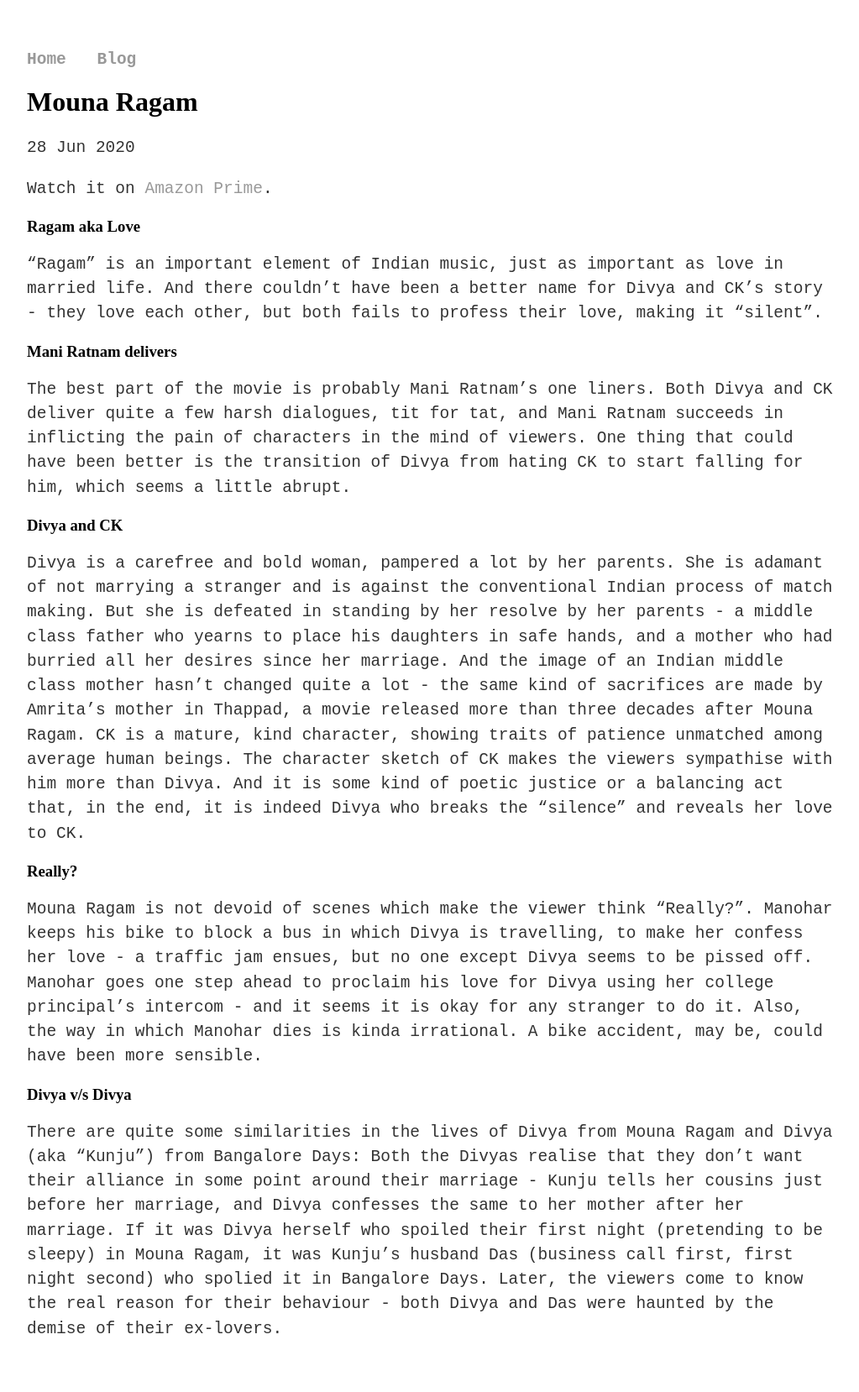
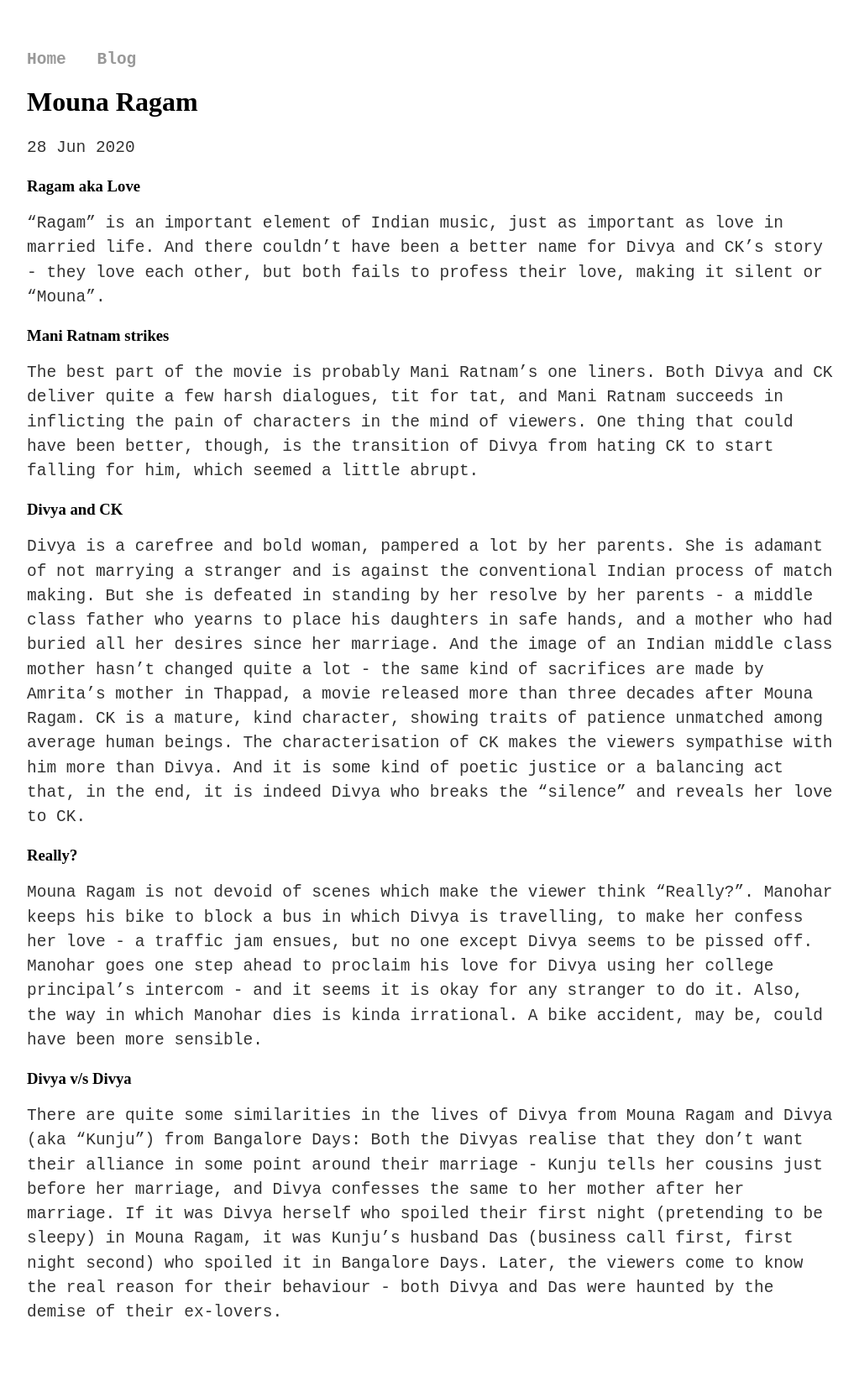
Before and after one commit to joe019/joe019.github.io, a Jekyll site: the page built from _posts/2020-06-28-mouna-ragam.md, in a window 1280 px wide. Shown: the whole page at 84% size, without its empty margins (128-1151 px from the left). Built offline with Jekyll 4.4.1, drawn with Linux system fonts in a browser that asks for light colours.

```diff
--- a/_posts/2020-06-28-mouna-ragam.md
+++ b/_posts/2020-06-28-mouna-ragam.md
@@ -3,33 +3,33 @@ layout: post
 title: "Mouna Ragam"
 date: 2020-06-28
 ---
-Watch it on [Amazon Prime](https://www.primevideo.com/detail/0KN7YBDJ8UZNMGZZ4U1PPTSRT0/).
 
 ### Ragam aka Love
-"Ragam" is an important element of Indian music, just as important as love in married life. And there  couldn't have
+"Ragam" is an important element of Indian music, just as important as love in married life. And there couldn't have
 been a better name for Divya and CK's story - they love each other, but both fails to profess their love, making it
-"silent".
+silent or "Mouna".
 
-### Mani Ratnam delivers
-The best part of the movie is probably Mani Ratnam's one liners. Both Divya and CK deliver quite a few  harsh dialogues,
+### Mani Ratnam strikes
+The best part of the movie is probably Mani Ratnam's one liners. Both Divya and CK deliver quite a few harsh dialogues,
 tit for tat, and Mani Ratnam succeeds in inflicting the pain of characters in the mind of viewers. One thing that could
-have been better is the transition of Divya from hating CK to start  falling for him, which seems a little abrupt.
+have been better, though, is the transition of Divya from hating CK to start falling for him, which seemed a little
+abrupt.
 
 ### Divya and CK
 Divya is a carefree and bold woman, pampered a lot by her parents. She is adamant of not marrying a stranger and is
 against the conventional Indian process of match making. But she is defeated in standing by her resolve by her parents -
-a middle class father who yearns to place his daughters in safe hands, and a mother who had burried all her desires
+a middle class father who yearns to place his daughters in safe hands, and a mother who had buried all her desires
 since her marriage. And the image of an Indian middle class mother hasn't changed quite a lot - the same kind of
 sacrifices are made by Amrita's mother in Thappad, a movie released more than three decades after Mouna Ragam.
-CK is a mature, kind character, showing traits of patience unmatched among average human beings. The character sketch
-of CK makes the viewers sympathise with him more than Divya. And it is some kind of  poetic justice or a balancing act
-that, in the end, it is indeed Divya who breaks the "silence" and  reveals her love to CK.
+CK is a mature, kind character, showing traits of patience unmatched among average human beings. The characterisation
+of CK makes the viewers sympathise with him more than Divya. And it is some kind of poetic justice or a balancing act
+that, in the end, it is indeed Divya who breaks the "silence" and reveals her love to CK.
 
 ### Really?
 Mouna Ragam is not devoid of scenes which make the viewer think "Really?". Manohar keeps his bike to block a bus in
 which Divya is travelling, to make her confess her love - a traffic jam ensues, but no one except Divya seems to be
 pissed off. Manohar goes one step ahead to proclaim his love for Divya using her college principal's intercom - and it
-seems it is okay for any stranger to do it. Also, the way in which Manohar dies is  kinda irrational. A bike accident,
+seems it is okay for any stranger to do it. Also, the way in which Manohar dies is kinda irrational. A bike accident,
 may be, could have been more sensible.
 
 ### Divya v/s Divya
@@ -37,5 +37,5 @@ There are quite some similarities in the lives of Divya from Mouna Ragam and Div
 Both the Divyas realise that they don't want their alliance in some point around their marriage - Kunju tells her
 cousins just before her marriage, and Divya confesses the same to her mother after her marriage. If it was Divya herself
 who spoiled their first night (pretending to be sleepy) in Mouna Ragam, it was Kunju's husband Das (business call first,
-first night second) who spolied it in Bangalore Days. Later, the viewers come to know the real reason for their
+first night second) who spoiled it in Bangalore Days. Later, the viewers come to know the real reason for their
 behaviour - both Divya and Das were haunted by the demise of their ex-lovers.
```
Also changed, not shown: _posts/2019-01-24-choreographies.md (added, +13 -0 lines), _posts/2019-01-24-favourite-choreographies.md (deleted, +0 -11 lines), _posts/2020-06-27-favourite-movies.md (deleted, +0 -7 lines), _posts/2020-06-27-movies.md (added, +7 -0 lines), _posts/2020-07-16-music-videos.md (added, +9 -0 lines).
